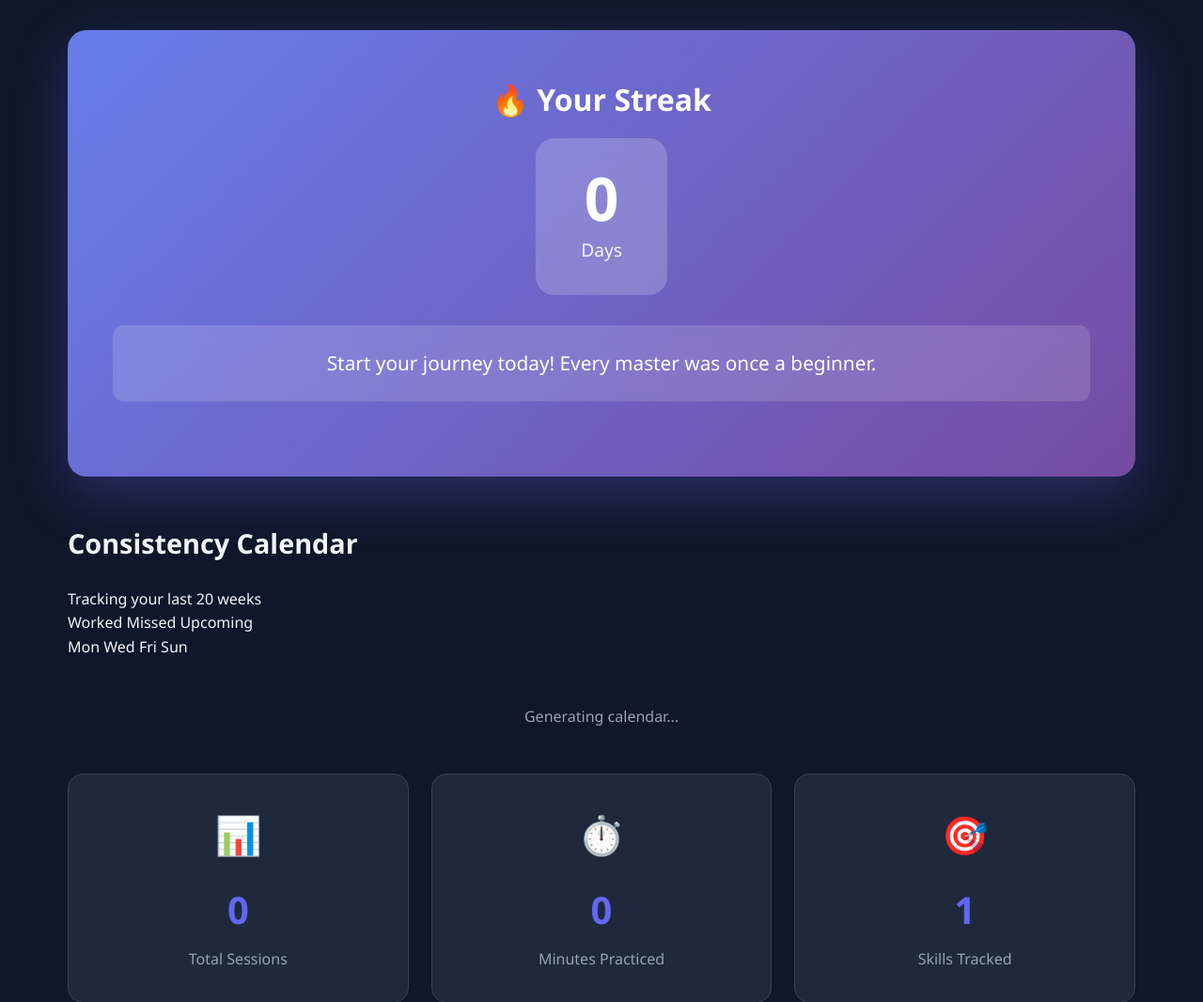
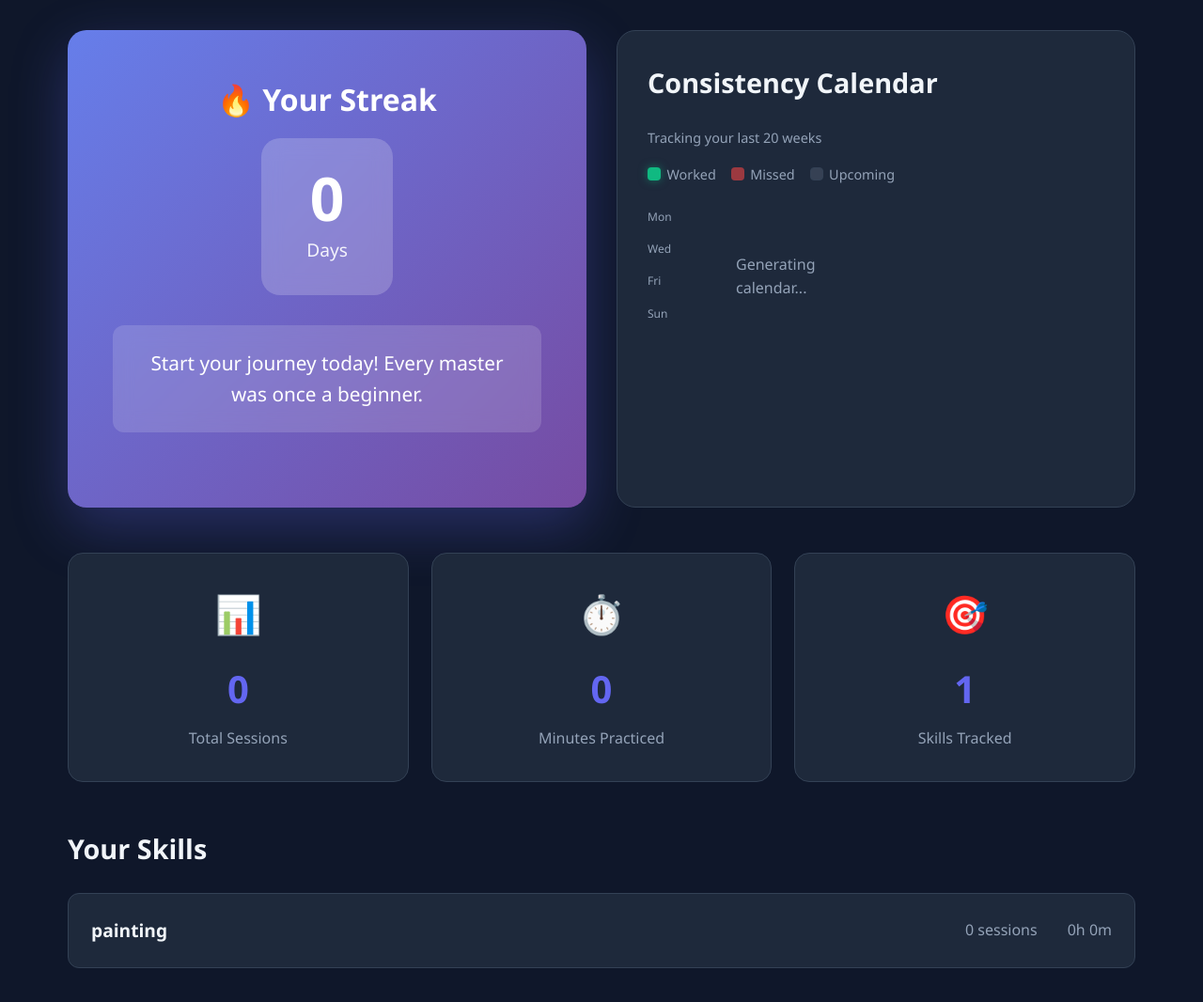
Before and after one commit to Shashankbyali/microspark, a Flask app: page /progress in a window 1280 px wide. Shown: the part 75-1141 px from the top of the page at 94% size. Run offline with Flask 3, Linux system fonts and the light colour scheme; a user stored in the database is signed in; data comes from the database, SQL or seed files in the repository; data that the repository does not hold is empty.

Commit message:
Update calendar in style.css

```diff
--- a/static/css/style.css
+++ b/static/css/style.css
@@ -631,6 +631,14 @@ body {
     min-height: calc(100vh - 80px);
 }
 
+.streak-calendar-grid {
+    display: grid;
+    grid-template-columns: repeat(auto-fit, minmax(320px, 1fr));
+    gap: 2rem;
+    margin-bottom: 3rem;
+    align-items: stretch;
+}
+
 .streak-section {
     margin-bottom: 3rem;
 }
@@ -755,6 +763,124 @@ body {
 .stat-label {
     color: var(--text-secondary);
     font-size: 1rem;
+}
+
+.calendar-section {
+    background: var(--bg-card);
+    border-radius: 20px;
+    padding: 2rem;
+    border: 1px solid var(--border);
+    margin-bottom: 3rem;
+    animation: fadeInUp 0.5s ease;
+}
+
+.streak-calendar-grid .calendar-section,
+.streak-calendar-grid .streak-section {
+    margin-bottom: 0;
+}
+
+.calendar-header {
+    display: flex;
+    justify-content: space-between;
+    align-items: flex-start;
+    flex-wrap: wrap;
+    gap: 1rem;
+    margin-bottom: 1.5rem;
+}
+
+.calendar-subtitle {
+    color: var(--text-secondary);
+    font-size: 0.9rem;
+    margin-top: 0.25rem;
+}
+
+.calendar-legend {
+    display: flex;
+    gap: 1rem;
+    flex-wrap: wrap;
+    color: var(--text-secondary);
+    font-size: 0.9rem;
+}
+
+.legend-item {
+    display: inline-flex;
+    align-items: center;
+    gap: 0.4rem;
+}
+
+.legend-dot {
+    width: 14px;
+    height: 14px;
+    border-radius: 4px;
+    display: inline-block;
+}
+
+.legend-active {
+    background: var(--success);
+    box-shadow: 0 0 10px rgba(16, 185, 129, 0.5);
+}
+
+.legend-missed {
+    background: rgba(239, 68, 68, 0.6);
+}
+
+.legend-future {
+    background: rgba(148, 163, 184, 0.2);
+    border: 1px solid var(--border);
+}
+
+.calendar-grid-wrapper {
+    display: flex;
+    gap: 1rem;
+    overflow-x: auto;
+    padding-bottom: 0.5rem;
+}
+
+.calendar-weekdays {
+    display: flex;
+    flex-direction: column;
+    justify-content: space-between;
+    gap: 6px;
+    font-size: 0.75rem;
+    color: var(--text-secondary);
+    min-width: 30px;
+}
+
+.calendar-grid {
+    display: grid;
+    grid-auto-flow: column;
+    grid-template-rows: repeat(7, 14px);
+    grid-auto-columns: 14px;
+    gap: 4px;
+    min-height: 120px;
+}
+
+.calendar-cell {
+    width: 14px;
+    height: 14px;
+    border-radius: 3px;
+    background: rgba(148, 163, 184, 0.15);
+    transition: transform 0.2s ease, box-shadow 0.2s ease;
+}
+
+.calendar-cell:hover {
+    transform: scale(1.3);
+    box-shadow: 0 0 10px rgba(99, 102, 241, 0.4);
+    z-index: 1;
+}
+
+.calendar-active {
+    background: var(--success);
+    box-shadow: 0 4px 12px rgba(16, 185, 129, 0.4);
+}
+
+.calendar-missed {
+    background: rgba(239, 68, 68, 0.5);
+}
+
+.calendar-future {
+    background: rgba(148, 163, 184, 0.2);
+    border: 1px solid rgba(148, 163, 184, 0.3);
 }
 
 .skills-section,
@@ -1027,4 +1153,13 @@ body {
     .stats-grid {
         grid-template-columns: 1fr;
     }
+
+    .streak-calendar-grid {
+        grid-template-columns: 1fr;
+    }
+
+    .calendar-header {
+        flex-direction: column;
+        align-items: flex-start;
+    }
 }
```
